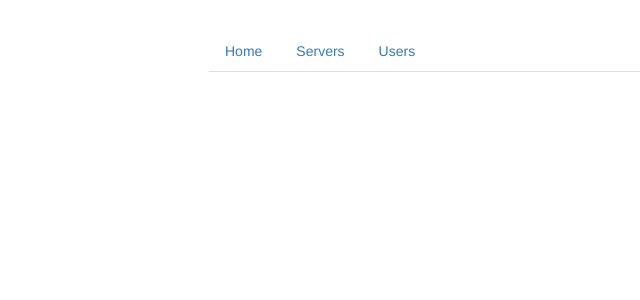
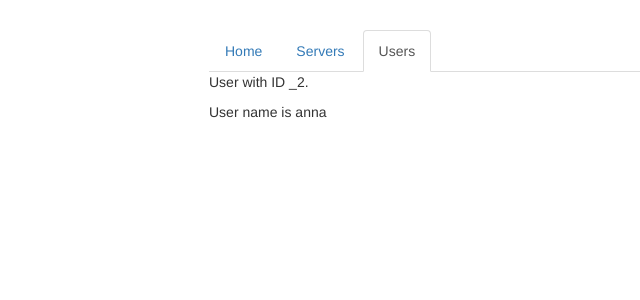
Before and after one commit to ahmdjerid/angular-routing, an Angular app: page /users/2/anna in a window 1280 px wide. Before the commit this address led to /. Shown: the top 300 px of the page, without its empty margins (56-696 px from the left). Built offline with nearby package versions, Linux system fonts and the light colour scheme.

Commit message:
fetch data from url

```diff
--- a/src/app/app.module.ts
+++ b/src/app/app.module.ts
@@ -19,6 +19,7 @@
     { path: '', component: HomeComponent },
     { path: 'servers', component: ServersComponent },
     { path: 'users', component: UsersComponent },
+    { path: 'users/:id/:name', component: UserComponent }
 
   ];
 
--- a/src/app/servers/servers.component.html
+++ b/src/app/servers/servers.component.html
@@ -1,15 +1,13 @@
 <div class="row">
   <div class="col-xs-12 col-sm-4">
     <div class="list-group">
-      <a
-        href="#"
-        class="list-group-item"
-        *ngFor="let server of servers">
+      <a href="#" class="list-group-item" *ngFor="let server of servers">
         {{ server.name }}
       </a>
     </div>
   </div>
   <div class="col-xs-12 col-sm-4">
+    <button class="btn btn-primary" (click)="onRelodServers()">on reload servers</button>
     <app-edit-server></app-edit-server>
     <hr>
     <app-server></app-server>
--- a/src/app/servers/servers.component.ts
+++ b/src/app/servers/servers.component.ts
@@ -1,3 +1,4 @@
+import { Router, ActivatedRoute } from '@angular/router';
 import { Component, OnInit } from '@angular/core';
 import { ServersService } from './servers.service';
 
@@ -7,12 +8,18 @@
   styleUrls: ['./servers.component.css']
 })
 export class ServersComponent implements OnInit {
-  private servers: {id: number, name: string, status: string}[] = [];
+  private servers: { id: number, name: string, status: string }[] = [];
 
-  constructor(private serversService: ServersService) { }
+  constructor(private serversService: ServersService
+    , private router: Router
+    , private route: ActivatedRoute) { }
 
   ngOnInit() {
     this.servers = this.serversService.getServers();
   }
+  onRelodServers() {
+    this.router.navigate(['servers'], { relativeTo: this.route });
+  }
+
 
 }
--- a/src/app/users/user/user.component.html
+++ b/src/app/users/user/user.component.html
@@ -1,2 +1,2 @@
-<p>User with ID _ID_ loaded.</p>
-<p>User name is _NAME_</p>
+<p>User with ID _{{user.id}}.</p>
+<p>User name is {{user.name}}</p>
--- a/src/app/users/user/user.component.ts
+++ b/src/app/users/user/user.component.ts
@@ -1,3 +1,4 @@
+import { ActivatedRoute } from '@angular/router';
 import { Component, OnInit } from '@angular/core';
 
 @Component({
@@ -6,11 +7,16 @@
   styleUrls: ['./user.component.css']
 })
 export class UserComponent implements OnInit {
-  user: {id: number, name: string};
+  user: { id: number, name: string };
 
-  constructor() { }
+  constructor(private route: ActivatedRoute) { }
 
   ngOnInit() {
+    this.user = {
+      id: this.route.snapshot.params['id'],
+      name: this.route.snapshot.params['name']
+    };
+
   }
 
 }
```
